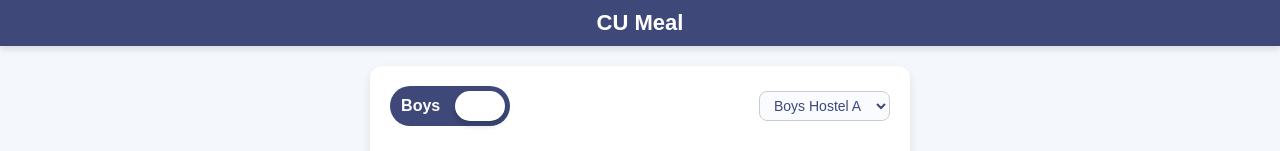
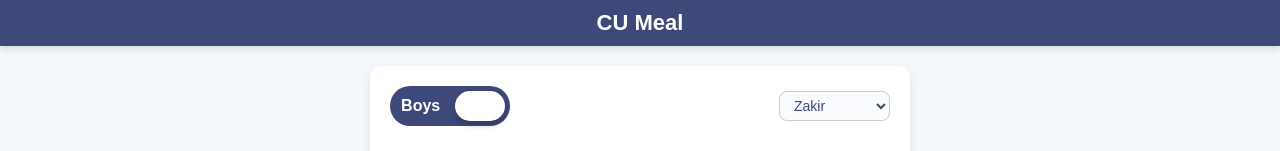
Before and after one commit to pankajmehlaa/apnavista, a website: page meal.html in a window 1280 px wide. Shown: the top 151 px of the page. Drawn offline with Linux system fonts and the light colour scheme.

Commit message:
Update meal.html

```diff
--- a/meal.html
+++ b/meal.html
@@ -278,8 +278,8 @@
 
 <script>
   const hostels = {
-    girls: ["Girls Hostel 1", "Girls Hostel 2", "Girls Hostel 3"],
-    boys: ["Boys Hostel A", "Boys Hostel B", "Boys Hostel C"],
+    girls: ["Sukhna", "LC", "Shivalik"],
+    boys: ["Zakir", "NC Towers"],
   };
 
   const menuData = {
```
